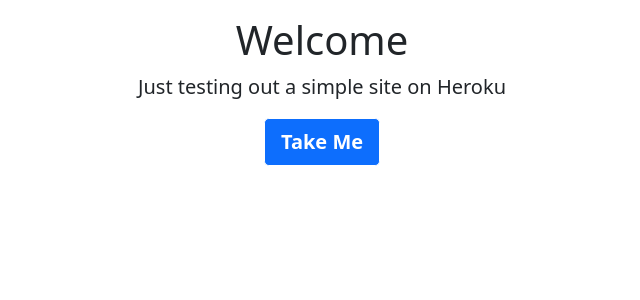
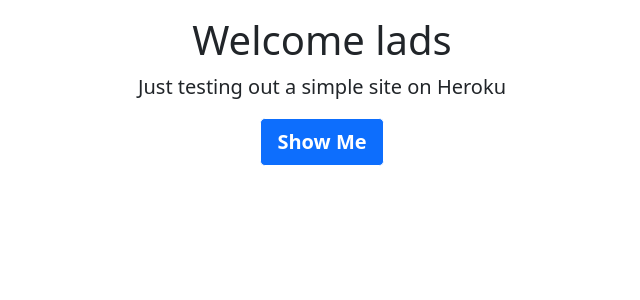
Before and after one commit to flukestar/movie_picker, a Flask app: page / in a window 1280 px wide. Shown: the part 56-356 px from the top of the page, without its empty margins (318-958 px from the left). Run offline with Flask 2, Linux system fonts and the light colour scheme; parts of the project's set-up code (start-up, migrations or seed data) failed here and were passed over.

Commit message:
Changed wording on index page

```diff
--- a/templates/index.html
+++ b/templates/index.html
@@ -3,10 +3,10 @@
 
 <div class="cover-container d-flex w-100 h-100 p-3 mx-auto flex-column">
     <main class="px-3">
-        <h1>Welcome</h1>
+        <h1>Welcome lads</h1>
         <p class="lead">Just testing out a simple site on Heroku</p>
         <p class="lead">
-            <a href="/moviepicker" class="btn btn-lg btn-secondary fw-bold border-white bg-primary">Take Me</a>
+            <a href="/moviepicker" class="btn btn-lg btn-secondary fw-bold border-white bg-primary">Show Me</a>
         </p>
     </main>
 </div>
```
